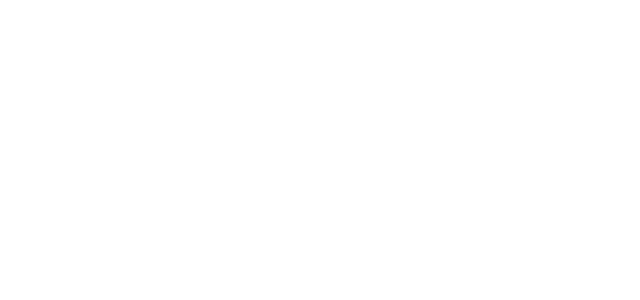
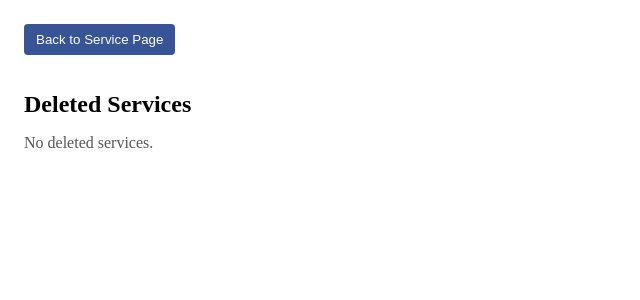
Before and after one commit to trevortrues/Scheduling-Program, a React (Vite) app in the folder src/renderer/: page /deletedservices in a window 1280 px wide. Before the commit this address had no page. Shown: the top 300 px of the page, without its empty margins (0-640 px from the left). Built offline with nearby package versions, Linux system fonts and the light colour scheme.

Commit message:
added deleted services page
coped clarissa's code from deleted resident page

```diff
--- a/src/renderer/src/App.jsx
+++ b/src/renderer/src/App.jsx
@@ -9,6 +9,7 @@
 import AddR from "./components/AddR";
 import AddS from "./components/AddS";
 import DeletedResidents from "./components/DeletedResidents";
+import DeletedServices from "./components/DeletedServices";
 
 
 function App() {
@@ -26,6 +27,7 @@
           <Route path="/adds" element={<AddS />} />
           <Route path="/addr" element={<AddR />} />
           <Route path="/deletedresidents" element={<DeletedResidents />} />
+          <Route path="/deletedservices" element={<DeletedServices />} />
         </Routes>
       </div>
     </Router>
--- /dev/null
+++ b/src/renderer/src/components/DeletedServices.jsx
@@ -0,0 +1,71 @@
+import React, { useState, useEffect } from "react";
+import { Link } from "react-router-dom";
+
+export default function DeletedServices() {
+  const [deletedServices, setDeletedServices] = useState([]);
+
+  useEffect(() => {
+    const fetchDeletedServices = async () => {
+      try {
+        // false = get all, true = only active → we’ll filter manually
+        const result = await window.api.getServices(false);
+        const deleted = result.filter((s) => s.is_active === 0);
+        setDeletedServices(deleted);
+      } catch (err) {
+        console.error("Failed to fetch deleted services:", err);
+      }
+    };
+    fetchDeletedServices();
+  }, []);
+
+  return (
+    <div style={{ padding: "16px" }}>
+      {/* Back Button */}
+      <Link to="/service" style={{ textDecoration: "none" }}>
+        <button
+          style={{
+            padding: "8px 12px",
+            borderRadius: "4px",
+            backgroundColor: "#375497ff",
+            color: "white",
+            border: "none",
+            cursor: "pointer",
+            marginBottom: "16px",
+          }}
+        >
+          Back to Service Page
+        </button>
+      </Link>
+
+      <h2 style={{ fontSize: "24px", fontWeight: "bold", marginBottom: "16px" }}>
+        Deleted Services
+      </h2>
+
+      {deletedServices.length === 0 ? (
+        <p style={{ color: "#555" }}>No deleted services.</p>
+      ) : (
+        <div style={{ display: "flex", flexDirection: "column", gap: "10px" }}>
+          {deletedServices.map((service) => (
+            <div
+              key={service.service_id}
+              style={{
+                display: "flex",
+                justifyContent: "space-between",
+                alignItems: "center",
+                backgroundColor: "#f8f9fa",
+                padding: "8px 12px",
+                borderRadius: "6px",
+                border: "1px solid #ccc",
+              }}
+            >
+              <span style={{ color: "#666", textDecoration: "line-through" }}>
+                {service.name}
+              </span>
+              <span style={{ fontStyle: "italic", color: "#999" }}>Deleted</span>
+            </div>
+          ))}
+        </div>
+      )}
+    </div>
+  );
+}
--- a/src/renderer/src/components/ServicePage.jsx
+++ b/src/renderer/src/components/ServicePage.jsx
@@ -117,23 +117,14 @@
         <Link to="/adds" style={{ textDecoration: "none" }}><button style={buttonStyle}>ADD</button></Link>
     </div>
     {/* deleted services section */}
-    {deletedServices.length >0 && (
-        <div style ={{ position: "fixed",top:400, padding: "16px", backgroundColor: "#f5f5f5", borderRadius: "4px"}}>
-          <h3 style={{color:"#666", marginBottom: "12px" }}>Deleted Services</h3>
-          <div style={{display: "flex", flexDirection: "column", gap: "12px" }}>{deletedServices.map(service => (
-            <div key={service.service_id} style = {{display: "flex", gap: "8px", alignItems: "center"}}>
-              <span style ={{ color:"#999", textDecoration: "line-through" }}>
-                {service.name}:
-              </span>
-              <span style = {{color: "#999", fontStyle: "italic"}}>Deleted</span>
-              </div>
-          ))}
-          </div>
-          </div>
-      )}
+    <Link to="/deletedservices" style ={{ textDecoration: "none"}}>
+      <button style ={{buttonStyle, backgroundColor: "#b6b6b6ff"}}>
+        DELETED SERVICES
+      </button>
+    </Link>
 
         {/* active services */}
-      <div style={{ display: "flex", flexDirection: "column", gap: "12px", marginBottom:"24px" }}>
+      <div style={{ display: "flex", flexDirection: "column", gap: "12px", marginBottom:"24px",marginTop:"14px" }}>
         {activeServices.map(service => (
           <div key={service.service_id} style={{ display: "flex", gap: "8px", alignItems: "center" }}>
             <span>{service.name}:</span>
```
